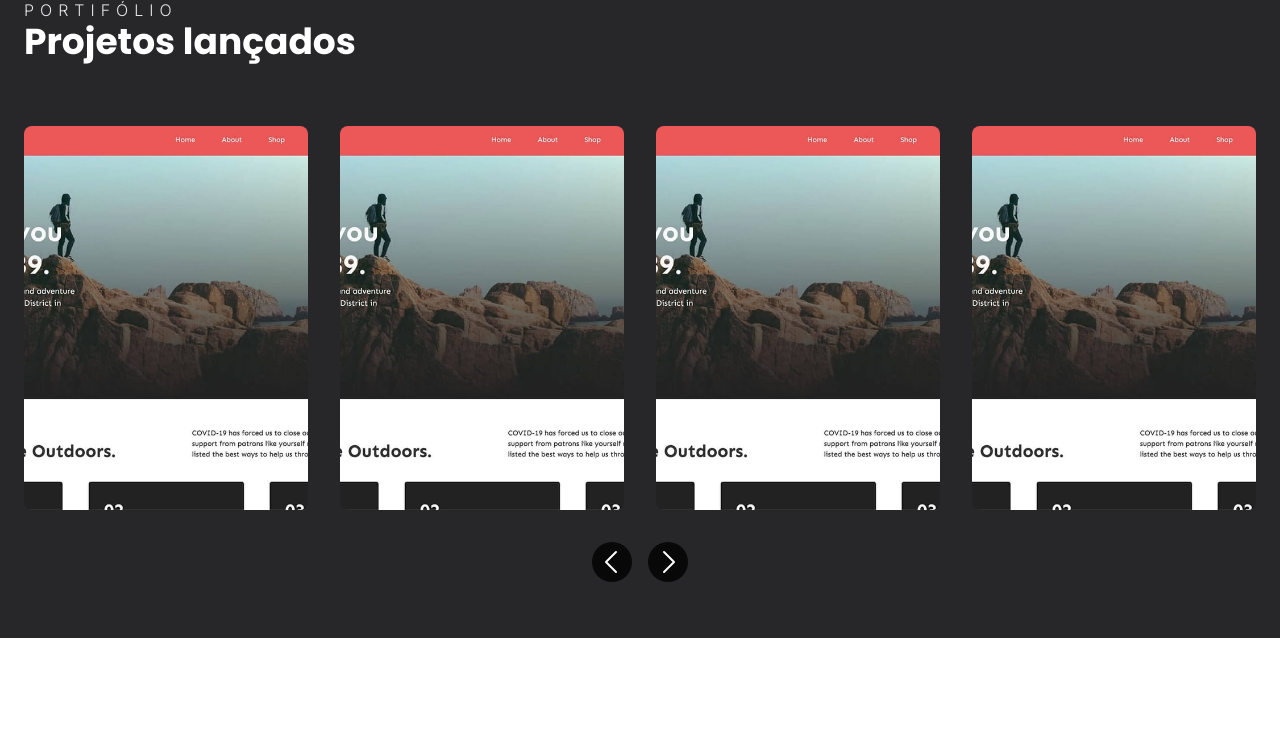
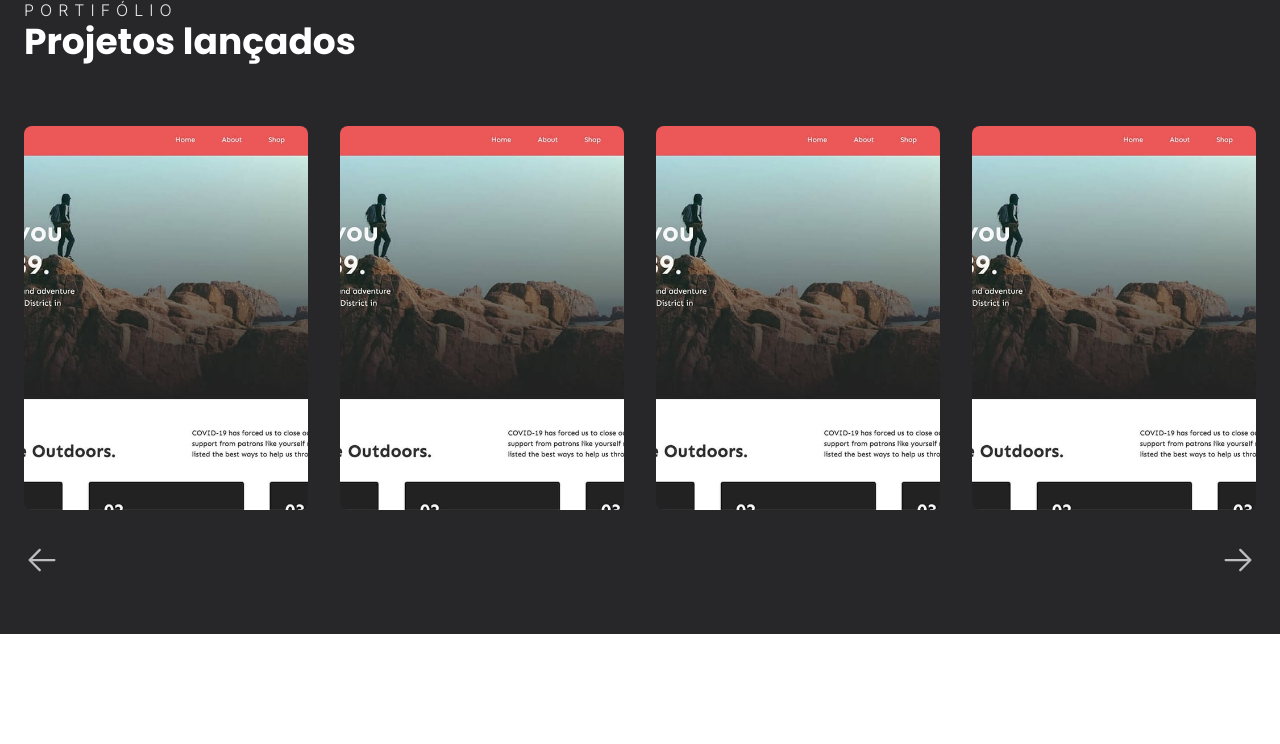
Before and after one commit to calebesg/webpage, a Next.js app: page / in a window 1280 px wide. Shown: the part 1442-2186 px from the top of the page. Built offline with nearby package versions, Linux system fonts and the light colour scheme; what @chakra-ui/next-js would draw is missing.

Commit message:
update slider

```diff
--- a/src/pages/index.tsx
+++ b/src/pages/index.tsx
@@ -12,6 +12,8 @@ import {
   WhatsappLogo,
   EnvelopeSimple,
   InstagramLogo,
+  ArrowRight,
+  ArrowLeft,
 } from '@phosphor-icons/react'
 
 import HeaderBar from '@/components/HeaderBar'
@@ -68,7 +70,7 @@ export default function Home() {
           {/* {BANNER ==================================================} */}
           <div className="w-full relative flex items-center justify-center md:justify-start bg-banner bg-cover bg-center m-auto h-[74vh] max-h-[600px] px-6 -z-10 after:absolute after:inset-0 after:bg-gradient-to-t">
             <section className="w-full md:w-[50%] z-50">
-              <h1 className="text-white font-Poppins font-bold text-5xl leading-tight text-center md:text-left">
+              <h1 className="text-white font-Poppins font-bold text-4xl lg:text-5xl leading-tight text-center md:text-left">
                 Levando seu comercio para o próximo{' '}
                 <span className="text-green-400">Nível</span>
               </h1>
@@ -130,7 +132,7 @@ export default function Home() {
                 <strong className="uppercase text-zinc-200 font-light tracking-[6px]">
                   <p>portifólio</p>
                 </strong>
-                <h2 className="text-4xl font-Poppins font-bold text-white">
+                <h2 className="text-3xl lg:text-4xl font-Poppins font-bold text-white">
                   Projetos lançados
                 </h2>
               </div>
@@ -154,22 +156,24 @@ export default function Home() {
                 <ParterCard />
               </div>
               {loaded && instanceRef.current && (
-                <div className="flex justify-center gap-4 mt-8">
+                <div className="flex justify-between gap-8 mt-8">
                   <button
-                    className="w-10 h-10 bg-black/80 rounded-full flex items-center justify-center"
+                    className="flex items-center justify-center text-white/70 hover:text-white"
                     onClick={(e: any) =>
                       e.stopPropagation() || instanceRef.current?.prev()
                     }
+                    aria-label="Voltar slide"
                   >
-                    <CaretLeft size={32} color="#fff" width="bold" />
+                    <ArrowLeft size={36} width="bold" />
                   </button>
                   <button
-                    className="w-10 h-10 bg-black/80 rounded-full flex items-center justify-center"
+                    className="flex items-center justify-center text-white/70 hover:text-white"
                     onClick={(e: any) =>
                       e.stopPropagation() || instanceRef.current?.next()
                     }
+                    aria-label="Próximo slide"
                   >
-                    <CaretRight size={32} color="#fff" width="bold" />
+                    <ArrowRight size={36} width="bold" />
                   </button>
                 </div>
               )}
@@ -198,6 +202,7 @@ export default function Home() {
             </main>
           </section>
 
+          {/* {CONTATO ==========================================================} */}
           <section className="bg-gradient-to-b lg:bg-gradient-to-r mt-8 relative overflow-hidden">
             <div className="flex flex-col px-8 py-12">
               <h2 className="text-white text-2xl font-bold">
```
